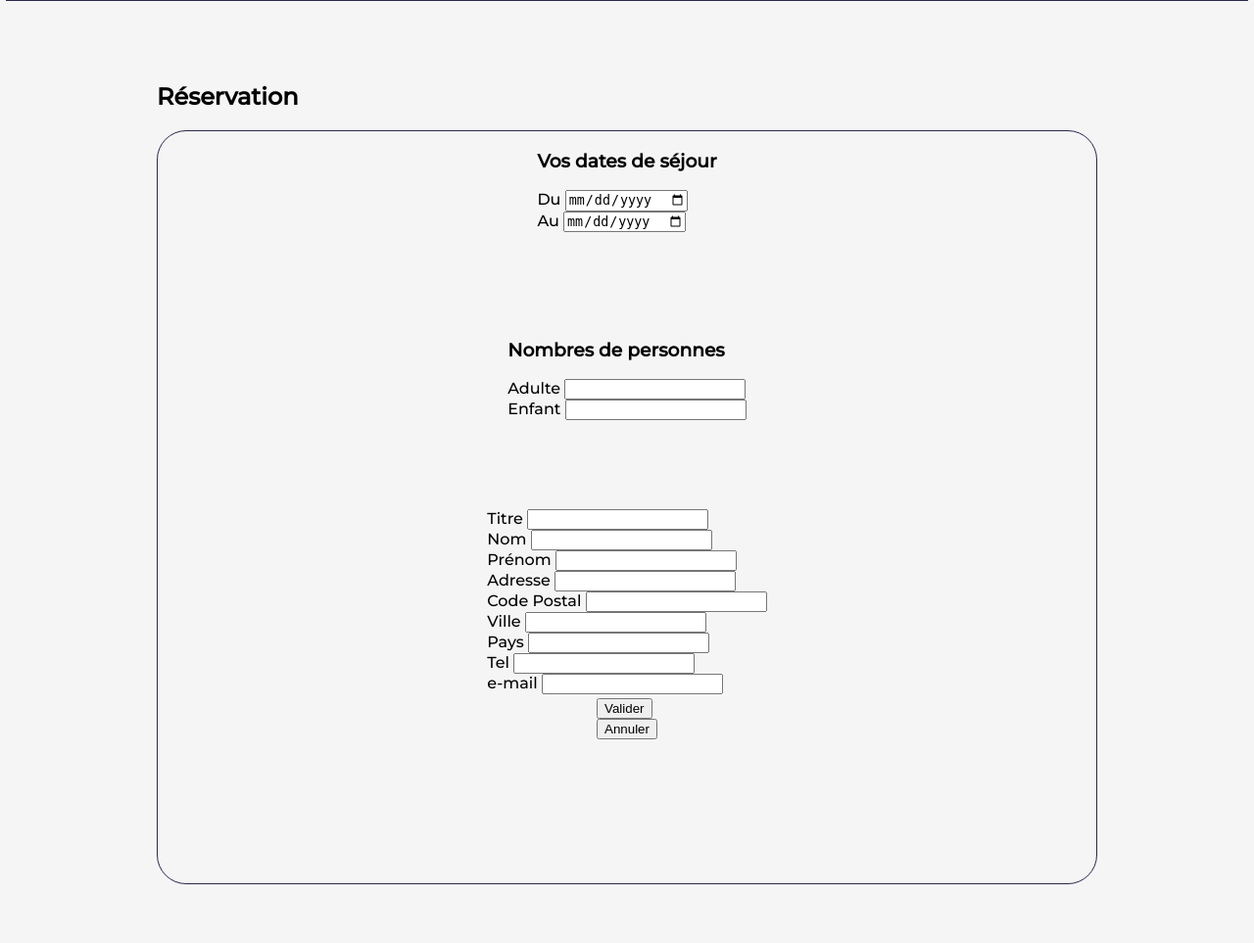
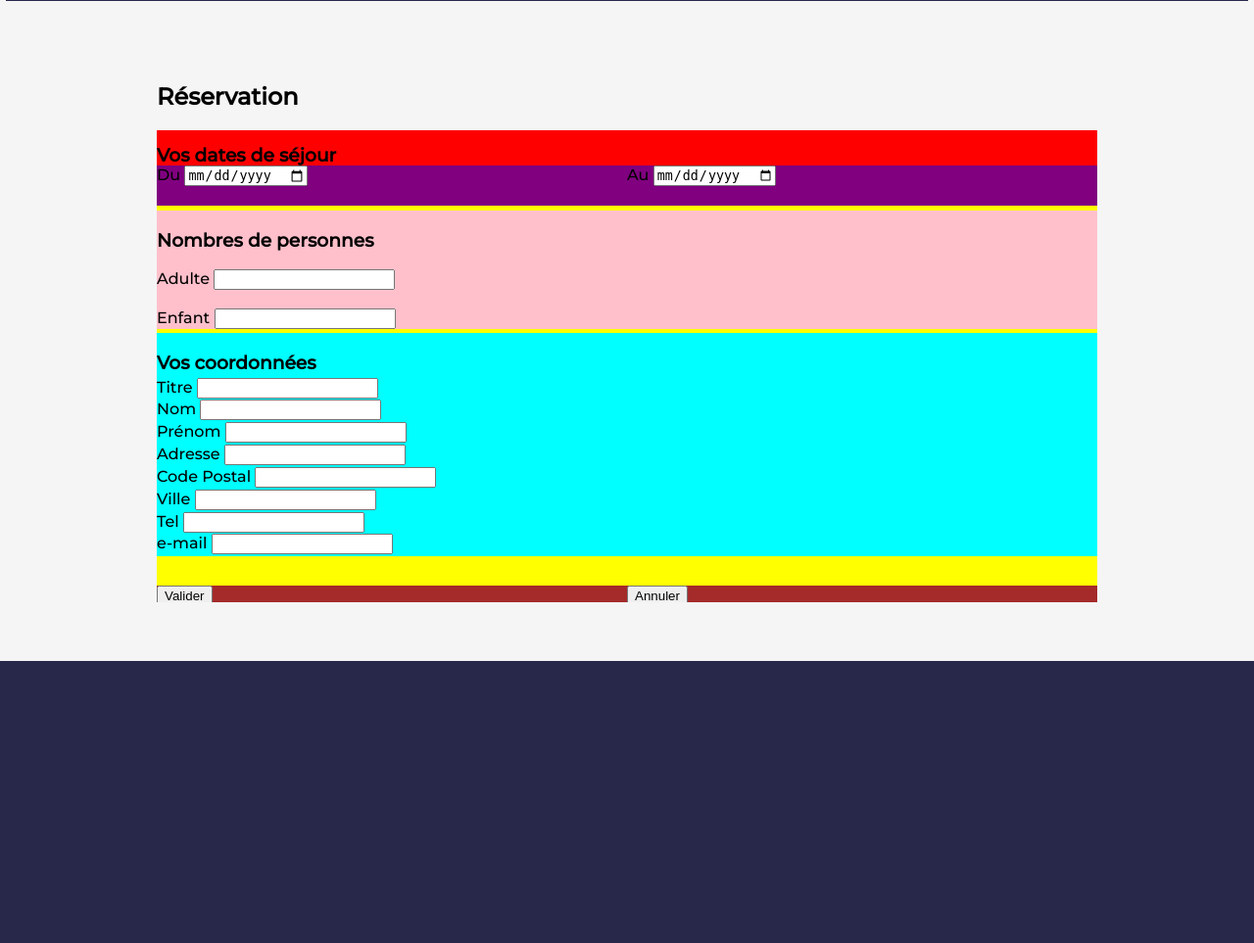
Before and after one commit to Cocci38/reservation_gite, a PHP site: page /utilisateur/reservation.utili.php in a window 1280 px wide. Shown: the part 409-1372 px from the top of the page at 98% size. After the commit the page ends 1084 px from the top, so only its background shows below. Run offline with PHP 8.4, Linux system fonts and the light colour scheme; style sheets or scripts are compiled from the project's sources; some libraries are stand-ins or nearby versions.

Commit message:
css reservation

```diff
--- a/CSS/style.utilisateur.css
+++ b/CSS/style.utilisateur.css
@@ -176,40 +176,108 @@ header {
   transition: 0.8s all;
 }
 
-.reservation {
+.reservation-container {
   display: grid;
-  grid-template-columns: 1fr;
-  grid-template-rows: 1fr 1fr 1fr 1fr;
-  gap: 4px 0px;
-  grid-template-areas: "." "." "." ".";
-  align-content: start;
-  justify-items: center;
-  align-items: start;
-  border: #28284b solid 1px;
-  border-radius: 30px;
+  grid-template-rows: 15% 25% 45% 15%;
+  grid-auto-columns: 1fr;
+  gap: 10px 0px;
+  grid-auto-flow: row;
+  align-items: center;
+  justify-content: center;
+  background-color: yellow;
+  overflow: hidden;
 }
 
 .date {
-  grid-row-start: 1;
-  grid-row-end: 2;
+  display: grid;
+  grid-template-rows: 50% 50%;
+  grid-auto-columns: 1fr;
+  gap: 0px 0px;
+  grid-auto-flow: row;
+  grid-area: 1/1/2/2;
+  background-color: red;
+}
+
+.h3 {
+  grid-area: 1/1/2/2;
+}
+
+.arrive-depart {
+  display: grid;
+  grid-template-columns: 1fr 1fr;
+  grid-template-rows: 1fr;
+  gap: 0px 0px;
+  grid-auto-flow: row;
+  grid-area: 2/1/3/2;
+  background-color: purple;
+}
+.arrive-depart .arrive {
+  grid-area: 1/1/2/2;
+}
+.arrive-depart .depart {
+  grid-area: 1/2/2/3;
 }
 
 .personne {
-  grid-row-start: 2;
-  grid-row-end: 3;
+  display: grid;
+  grid-template-columns: 1fr;
+  grid-template-rows: 1fr 1fr;
+  gap: 0px 0px;
+  grid-area: 2/1/3/2;
+  background-color: pink;
+}
+
+.nb-personne {
+  grid-area: 1/1/2/2;
+}
+
+.nombre-personne {
+  display: grid;
+  grid-template-columns: 1fr 1fr;
+  grid-template-rows: 1fr;
+  gap: 0px 0px;
+  grid-area: 2/1/3/2;
+}
+
+.adulte {
+  grid-area: 1/1/2/2;
+}
+
+.enfant {
+  grid-area: 2/1/3/2;
 }
 
 .corps {
-  grid-row-start: 3;
-  grid-row-end: 4;
+  display: grid;
+  grid-template-columns: 1fr;
+  grid-template-rows: 20% 80%;
+  gap: 0px 0px;
+  grid-area: 3/1/4/2;
+  background-color: aqua;
+}
+.corps .vos-coordonnees {
+  grid-area: 1/1/2/2;
+}
+.corps .coordonne {
+  display: grid;
+  grid-template-columns: 1fr;
+  grid-template-rows: 1fr 1fr 1fr 1fr 1fr 1fr 1fr 1fr;
+  gap: 0px 0px;
+  grid-area: 2/1/3/2;
 }
 
 .btn {
-  grid-row-start: 4;
-  grid-row-end: 5;
+  display: grid;
+  grid-template-columns: 1fr 1fr;
+  grid-template-rows: 1fr;
+  gap: 0px 0px;
+  grid-area: 4/1/5/2;
+  align-self: right;
+  background-color: brown;
 }
-
-a {
-  color: #28284b;
-  border-radius: 30px;
+.btn .button[type=submit] {
+  grid-area: 1/1/2/2;
 }
+.btn .button[type=button] {
+  grid-area: 1/2/2/3;
+}
--- a/CSS/style.utilisateur.scss
+++ b/CSS/style.utilisateur.scss
@@ -198,45 +198,91 @@ input:hover[type="submit"]{
 }
 }
 
-.reservation{
+.reservation-container {
+    display: grid;
+    grid-template-rows: 15% 25% 45% 15%;
+    grid-auto-columns: 1fr;
+    gap: 10px 0px;
+    grid-auto-flow: row;
+    align-items: center;
+    justify-content: center;
+    background-color: yellow;
+    overflow: hidden;
+}
+
+.date {
+    display: grid;
+    grid-template-rows: 50% 50%;
+    grid-auto-columns: 1fr;
+    gap: 0px 0px;
+    grid-auto-flow: row;
+    grid-area: 1 / 1 / 2 / 2;
+    background-color: red;
+}
+
+.h3 { grid-area: 1 / 1 / 2 / 2; }
+
+.arrive-depart {
+    display: grid;
+    grid-template-columns: 1fr 1fr;
+    grid-template-rows: 1fr;
+    gap: 0px 0px;
+    grid-auto-flow: row;
+    grid-area: 2 / 1 / 3 / 2;
+    background-color: purple;
+
+.arrive { grid-area: 1 / 1 / 2 / 2; }
+
+.depart { grid-area: 1 / 2 / 2 / 3; }
+}
+
+.personne {
     display: grid;
     grid-template-columns: 1fr;
-    grid-template-rows: 1fr 1fr 1fr 1fr;
-    gap: 4px 0px;
-    grid-template-areas:
-    "."
-    "."
-    "."
-    ".";
-    align-content: start;
-    justify-items: center;
-    align-items: start;
-    border: $color-dark solid 1px;
-    border-radius: 30px;
-}
-
-.date{
-    grid-row-start: 1;
-    grid-row-end: 2;
-}
-
-.personne{
-    grid-row-start: 2;
-    grid-row-end: 3;
+    grid-template-rows: 1fr 1fr;
+    gap: 0px 0px;
+    grid-area: 2 / 1 / 3 / 2;
+    background-color: pink;
 
 }
+        .nb-personne { grid-area: 1 / 1 / 2 / 2; }
 
-.corps{
-    grid-row-start: 3;
-    grid-row-end: 4;
+        .nombre-personne {
+        display: grid;
+        grid-template-columns: 1fr 1fr;
+        grid-template-rows: 1fr;
+        gap: 0px 0px;
+        grid-area: 2 / 1 / 3 / 2;
+        }
+        .adulte { grid-area: 1 / 1 / 2 / 2;}
+        .enfant { grid-area: 2 / 1 / 3 / 2;}
+
+.corps {
+    display: grid;
+    grid-template-columns: 1fr;
+    grid-template-rows: 20% 80%;
+    gap: 0px 0px;
+    grid-area: 3 / 1 / 4 / 2;
+    background-color: aqua;
+
+.vos-coordonnees { grid-area: 1 / 1 / 2 / 2; }
+.coordonne {
+    display: grid;
+    grid-template-columns: 1fr;
+    grid-template-rows: 1fr 1fr 1fr 1fr 1fr 1fr 1fr 1fr;
+    gap: 0px 0px;
+    grid-area: 2 / 1 / 3 / 2;
 }
+}
+.btn {
+    display: grid;
+    grid-template-columns: 1fr 1fr;
+    grid-template-rows: 1fr;
+    gap: 0px 0px;
+    grid-area: 4 / 1 / 5 / 2;
+    align-self: right;
 
-.btn{
-    grid-row-start: 4;
-    grid-row-end: 5;
+    .button[type=submit] { grid-area: 1 / 1 / 2 / 2; }
+    .button[type=button] { grid-area: 1 / 2 / 2 / 3; }
+    background-color: brown;
 }
-
-a{
-    color: $color-dark;
-    border-radius: 30px;
-}
--- a/utilisateur/accueil.php
+++ b/utilisateur/accueil.php
@@ -20,7 +20,10 @@
 <main>
     <div class="mainAccueil">
 <?php
+
     require '../Administrateur\initialisation.php';
+
+
 
     @$recherche=$_GET["recherche"];
     @$envoyer=$_GET["envoyer"];
@@ -54,7 +57,7 @@
     <div class="liste-gite-content">
     <?php  echo " Photo : " . '<img src= "../images/'. $tab[$i]["Photo"]. '" alt="photo hébergement">'; ?>
             <p><?php echo  $tab[$i]["Nom"] .'<br>' . '<br>' ?></p>
-            <p><?php echo '<a href="./fiche.hebergement.php?id=' . $tab[$i]['Id'] . '">' .  $tab[$i]['Intitule'].  '</a><br>' . '<br>';?></p>
+            <p><?php echo '<a href="./fiche.hebergement.php?' . $tab[$i]['Id'] . '">' .  $tab[$i]['Intitule'].  '</a><br>' . '<br>';?></p>
             <p>Lieux : <?php echo $tab[$i]["Emplacement_geographique"] ?></p>
             <p>Nombre de couchage : <?php echo $tab[$i]["Nombre_de_couchages"] ?></p>
             <p>Prix : <?php echo $tab[$i]["Prix"] ?>€</p>
--- a/utilisateur/fiche.hebergement.php
+++ b/utilisateur/fiche.hebergement.php
@@ -9,7 +9,7 @@
 <link href="https://fonts.googleapis.com/css2?family=Montserrat:wght@100;500&display=swap" rel="stylesheet">
 <link rel="stylesheet" href="../CSS\style.utilisateur.css">
 <link rel="stylesheet" href="../CSS\style.global.css">
-    <title>Document</title>
+    <title>Fiche de l'hébergement</title>
 </head>
 <body>
 <header>
@@ -26,10 +26,10 @@ try {
 
     require '../Administrateur\initialisation.php';
 
+
     /* Jointure*/
 
     $lien = $conn->prepare('SELECT * FROM Hebergements INNER JOIN Categories ON Id_categorie = Categories.Id');
-
         $lien->execute();
         $result = $lien->fetch();
 
--- a/utilisateur/reservation.utili.php
+++ b/utilisateur/reservation.utili.php
@@ -20,65 +20,68 @@
     <main>
 
     <h2>Réservation</h2>
-            <form class="reservation" action="reservation.php" method="post">
+            <form class="reservation-container" action="reservation.php" method="post">
             <div class = "date">
                     <h3>Vos dates de séjour</h3>
-                <div>
+                <div class="arrive-depart">
+                <div class="arrive">
                     <label for="arrivee">Du</label>
                     <input type="date" id="arrivee" name="arrivee" required>
                 </div>
-                <div>
+                <div class="depart">
                     <label for="depart">Au</label>
                     <input type="date" id="depart" name="depart" required>
                 </div>
                 </div>
+            </div>
                 <div class = "personne">
-                    <h3>Nombres de personnes</h3>
-                <div>
+                    <h3 class="nb-personne">Nombres de personnes</h3>
+                    <div class="nombre-personne">
+                <div class="adulte">
                     <label for="adulte">Adulte</label>
                     <input type="text" id="adulte" name="adulte" required>
                 </div>
-                <div>
+                <div class="enfant">
                     <label for="enfant">Enfant</label>
                     <input type="text" id="enfant" name="enfant" required>
                 </div>
                 </div>
+                </div>
                 <div class = "corps">
-                <div>
+                    <h3 class="vos-coordonnees">Vos coordonnées</h3>
+                <div class="coordonne">
+                    <div class="item1">
                     <label for="titre">Titre</label>
                     <input type="text" id="titre" name="titre" required>
                     </div>
-                <div>
+                    <div class="item2">
                     <label for="name">Nom</label>
                     <input type="text" id="name" name="nom" required>
                     </div>
-                <div>
+                    <div class="item3">
                     <label for="prenom">Prénom</label>
                     <input type="text" id="prenom" name="prenom" required>
                     </div>
-                <div>
+                    <div class="item4">
                     <label for="adresse">Adresse</label>
                     <input type="text" id="adresse" name="adresse"required>
                     </div>
-                <div>
+                    <div class="item5">
                     <label for="code_postal">Code Postal</label>
                     <input type="text" id="code_postal" name="code_postal" required>
                     </div>
-                <div>
+                    <div class="item6">
                     <label for="ville">Ville</label>
                     <input type="text" id="ville" name="ville" required>
                     </div>
-                <div>
-                    <label for="pays">Pays</label>
-                    <input type="text" id="pays" name="pays" required>
-                </div>
-                <div>
+                    <div class="item7">
                     <label for="phone">Tel</label>
                     <input type="tel" id="phone" name="telephone" required>
                     </div>
-                <div>
+                    <div class="item8">
                     <label for="mail">e-mail</label>
                     <input type="email" id="mail" name="mail" required>
+                    </div>
                 </div>
                 </div>
                 <div class="btn">
```
Also changed, not shown: utilisateur/test.php (added, +11 -0 lines). Lines whose indentation alone changed are shown as unchanged.
